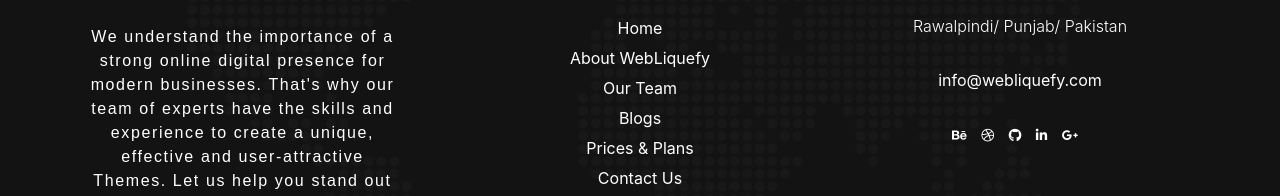
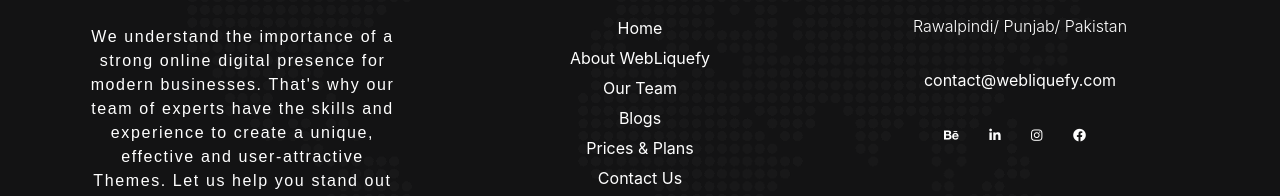
Before and after one commit to ShehryKhan/webliquefy, a plain HTML site: page about-company.html in a window 1280 px wide. Shown: the part 3892-4088 px from the top of the page. Drawn offline with nearby package versions, Linux system fonts and the light colour scheme.

Commit message:
changes in footer social media

```diff
--- a/about-company.html
+++ b/about-company.html
@@ -298,13 +298,12 @@ data-aos-duration="450" data-aos-delay="1500">
         Rawalpindi/ Punjab/ Pakistan
         <strong></strong>
         </address>
-        <a href="mailto:info@webliquefy.com" style="text-decoration: none;">info@webliquefy.com</a>
+        <a href="mailto:contact@webliquefy.com" style="text-decoration: none;">contact@webliquefy.com</a>
         <ol>
-          <li><a href="#"><i class="fab fa-behance"></i></a></li>
-          <li><a href="#"><i class="fab fa-dribbble"></i></a></li>
-          <li><a href="#"><i class="fab fa-github"></i></a></li>
-          <li><a href="#"><i class="fab fa-linkedin-in"></i></a></li>
-          <li><a href="#"><i class="fab fa-google-plus-g"></i></a></li>
+          <li><a class="social-icn" href="https://behance.net/webliquefy"><i class="fab fa-behance"></i></a></li>
+          <li><a class="social-icn" href="https://www.linkedin.com/company/webliquefy/"><i class="fab fa-linkedin-in"></i></a></li>
+          <li><a class="social-icn" href="https://www.instagram.com/webliquefy/"><i class="fab fa-instagram"></i></a></li>
+          <li><a class="social-icn" href="https://www.facebook.com/webliquefy"><i class="fab fa-facebook"></i></a></li>
         </ol>
       </div>
       <!-- end col-4 -->
--- a/css/style.css
+++ b/css/style.css
@@ -3176,9 +3176,14 @@ button[type=submit]:hover {
 .footer ol li a {
   color: #fff;
   font-size: 13px;
+  padding: .5rem;
+  transition: .3s ease-in;
+  transition-delay: .2s;
 }
 .footer ol li a:hover {
-  color: #7ee6f8;
+  background-color: #7ee6f8;
+  border-radius: 50px;
+  color: #000;
 }
 .footer ul {
   width: 100%;
--- a/js/scripts.js
+++ b/js/scripts.js
@@ -105,7 +105,6 @@ window.addEventListener('scroll', function() {
 
 					if( $('body ' + hash ).length != 0 ){
 					$('.page-transition').removeClass("active");
-
 					}
 					}
 					else {
```
Also changed, not shown: blog-sidebar.html (+5 -6 lines), contact.html (+5 -6 lines), index.html (+5 -6 lines), our-team.html (+6 -7 lines), prices-plans.html (+5 -6 lines).
